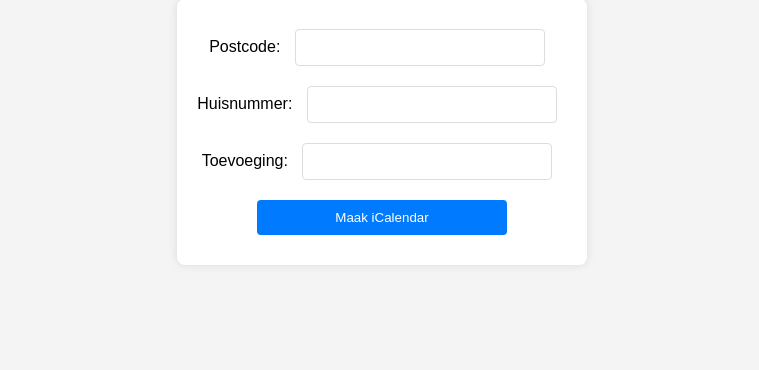
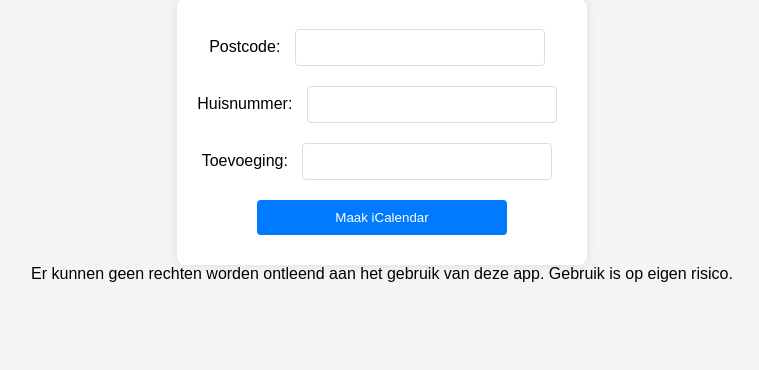
Before and after one commit to Maurice1969DB/afvalstoffendienst, a Flask app: page / in a window 1280 px wide. Shown: the part 227-597 px from the top of the page, without its empty margins (258-1017 px from the left). Run offline with Flask 3, Linux system fonts and the light colour scheme.

Commit message:
Repaired 8

```diff
--- a/templates/index.html
+++ b/templates/index.html
@@ -16,5 +16,6 @@
         Toevoeging: <input type="text" id="toevoeging" name="toevoeging"><br>
         <input type="submit" value="Maak iCalendar">
     </form>
+    <footer>Er kunnen geen rechten worden ontleend aan het gebruik van deze app. Gebruik is op eigen risico.</footer>
 </body>
 </html>
```
